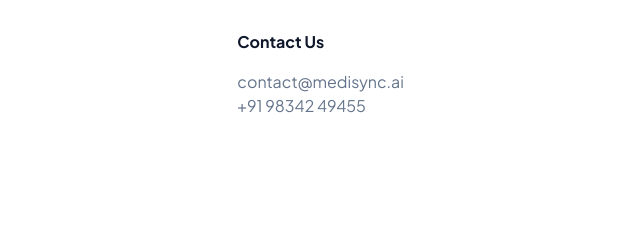
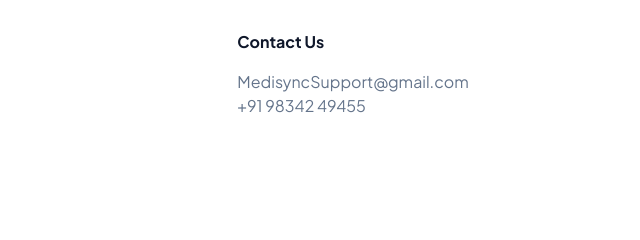
Before and after one commit to abhijeetkendre-it/Medisync, a website: page index.html in a window 1280 px wide. Shown: the part 2503-2743 px from the top of the page, 640-1280 px from the left. Drawn offline with nearby package versions, Linux system fonts and the light colour scheme.

Commit message:
Update index.html

```diff
--- a/index.html
+++ b/index.html
@@ -261,7 +261,7 @@
                 </div>
                 <div>
                     <h5 class="font-bold mb-4">Contact Us</h5>
-                    <p class="text-slate-500">contact@medisync.ai</p>
+                    <p class="text-slate-500">MedisyncSupport@gmail.com</p>
                     <p class="text-slate-500">+91 98342 49455</p>
                 </div>
             </div>
```
